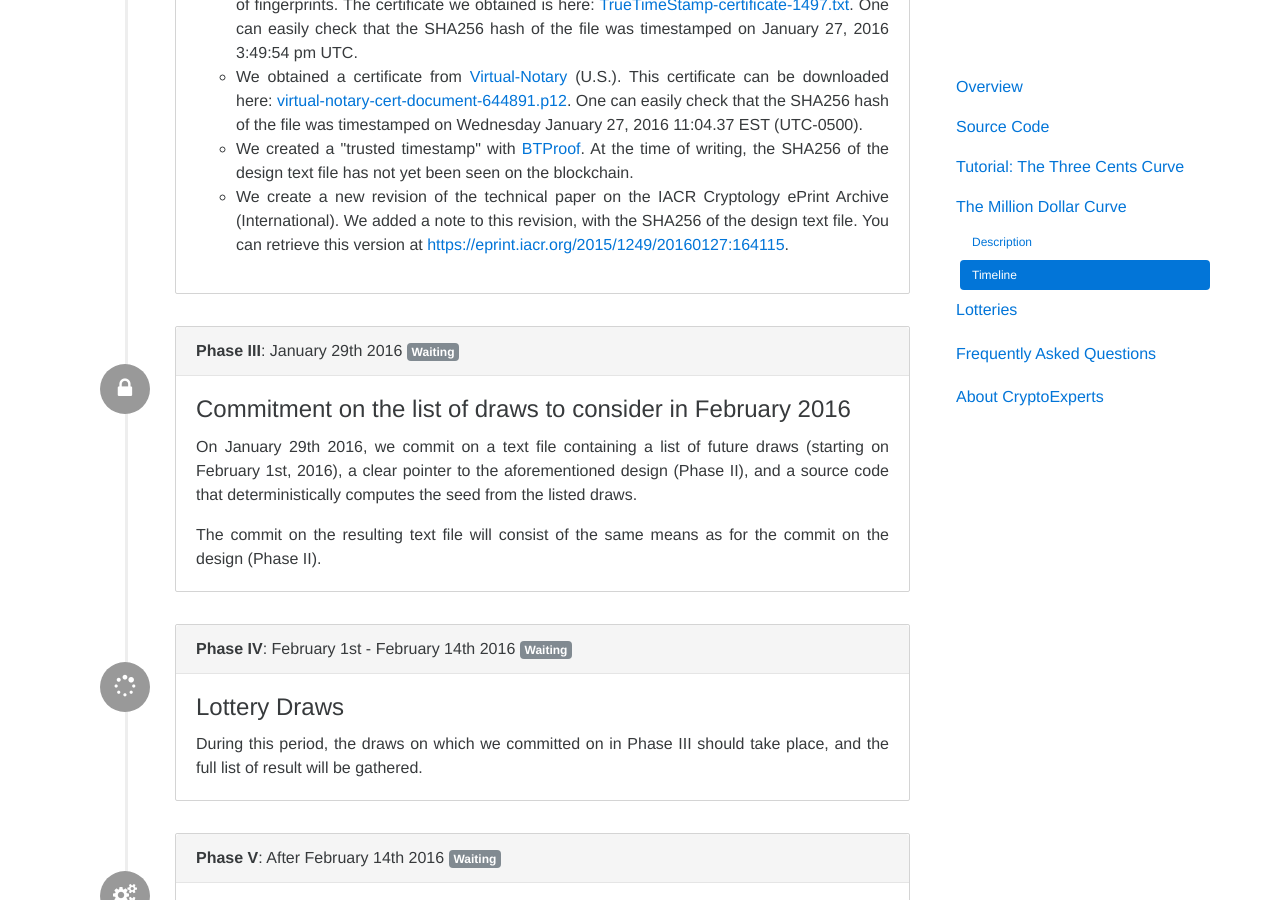
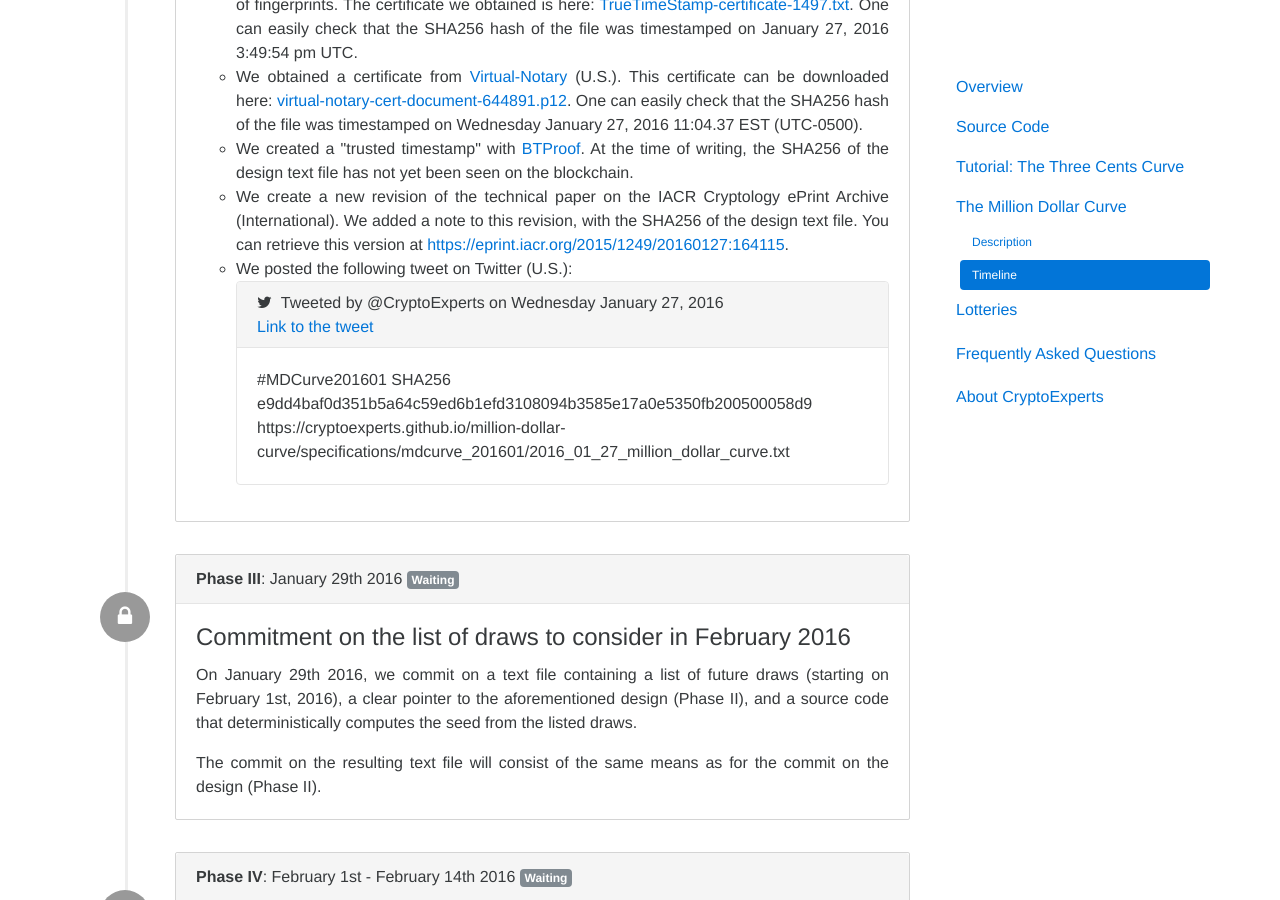
Before and after one commit to CryptoExperts/million-dollar-curve, a Jekyll site: the page built from index.html, in a window 1280 px wide and 900 px high, scrolled down 13629 px. Built offline with Jekyll 4.4.1, drawn with Linux system fonts in a browser that asks for light colours; formulas are drawn with MathJax 3.

Commit message:
Adding a note on the tweet commiting on the design text file of Curve201601

```diff
--- a/_includes/million-dollar-curve.html
+++ b/_includes/million-dollar-curve.html
@@ -83,6 +83,24 @@
 	    <li>
 	      We create a new revision of the technical paper on the IACR Cryptology ePrint Archive (International). We added a note to this revision, with the SHA256 of the design text file. You can retrieve this version at <a href="https://eprint.iacr.org/2015/1249/20160127:164115">https://eprint.iacr.org/2015/1249/20160127:164115</a>.
 	    </li>
+	    <li>
+	      We posted the following tweet on Twitter (U.S.):
+              <div class="card">
+                <div class="card-header">
+                  <h6 class="card-title"><i class="fa fa-twitter"></i>&nbsp;&nbsp;Tweeted by @CryptoExperts on Wednesday January 27, 2016</h6>
+		  <h6 class="card-subtitle text-muted"><a href="https://twitter.com/CryptoExperts/status/692396931864203264?lang=fr">Link to the tweet</a></h6>
+                </div>
+                <div class="card-block">
+                  <p class="card-text">
+		    #MDCurve201601 SHA256
+		    <br>e9dd4baf0d351b5a64c59ed6b1efd3108094b3585e17a0e5350fb200500058d9 https://cryptoexperts.github.io/million-dollar-curve/specifications/mdcurve_201601/2016_01_27_million_dollar_curve.txt
+                  </p>
+                </div>
+              </div>
+
+
+
+	    </li>
 	  </ul>
         </p>
       </div>
```
